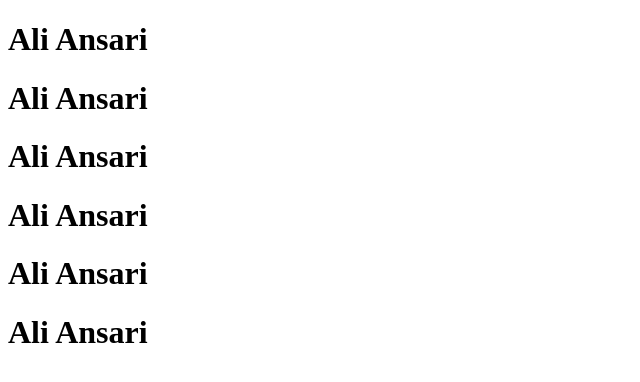
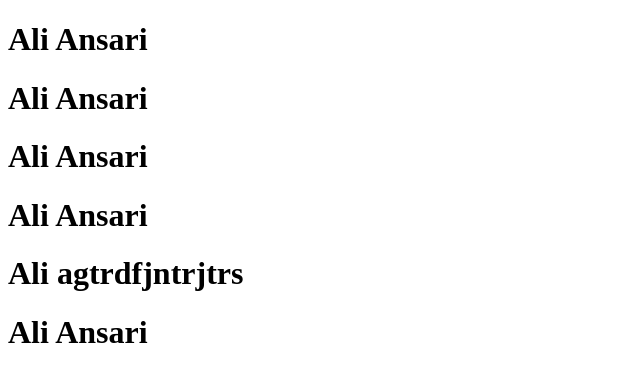
Before and after one commit to Ali338991/surgeAuto, a plain HTML site: page index.html in a window 1280 px wide. Shown: the whole page, without its empty margins (0-640 px from the left). Drawn offline with Linux system fonts and the light colour scheme.

Commit message:
fix code and depo

```diff
--- a/index.html
+++ b/index.html
@@ -11,7 +11,7 @@
     <h1>Ali Ansari</h1>
     <h1>Ali Ansari</h1>
     <h1>Ali Ansari</h1>
-    <h1>Ali Ansari</h1>
+    <h1>Ali agtrdfjntrjtrs</h1>
     <h1>Ali Ansari</h1>
 </body>
 </html>
```
